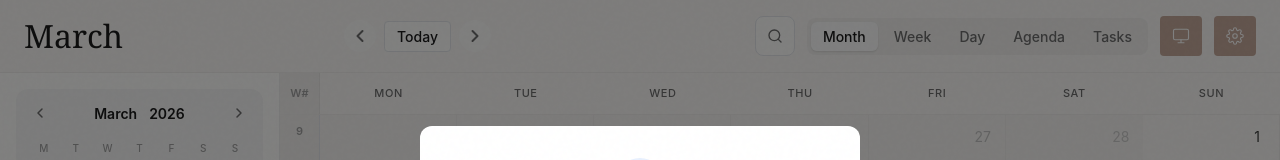
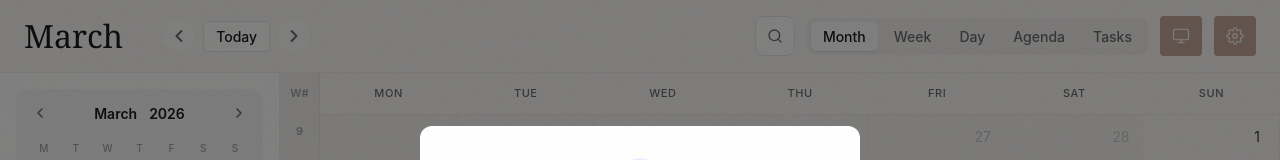
Before and after one commit to Ivan-Malinovski/calino, a React (Vite) app: page /month in a window 1280 px wide. Shown: the top 160 px of the page. Built offline with nearby package versions, Linux system fonts and the light colour scheme; what chrono-node would draw is missing.

Commit message:
style: remove fixed width from title

```diff
--- a/src/features/calendar/components/CalendarHeader.module.css
+++ b/src/features/calendar/components/CalendarHeader.module.css
@@ -35,14 +35,13 @@
   font-weight: var(--font-weight-month-title, 300);
   color: var(--color-text-primary);
   margin: 0;
-  width: var(--sidebar-width, 260px);
+  width: auto;
   line-height: var(--line-height-month-title, 1.1);
   height: 48px;
   display: flex;
   align-items: center;
   white-space: nowrap;
   overflow: hidden;
-  flex-shrink: 0;
 }
 
 @media (max-width: 768px) {
```
